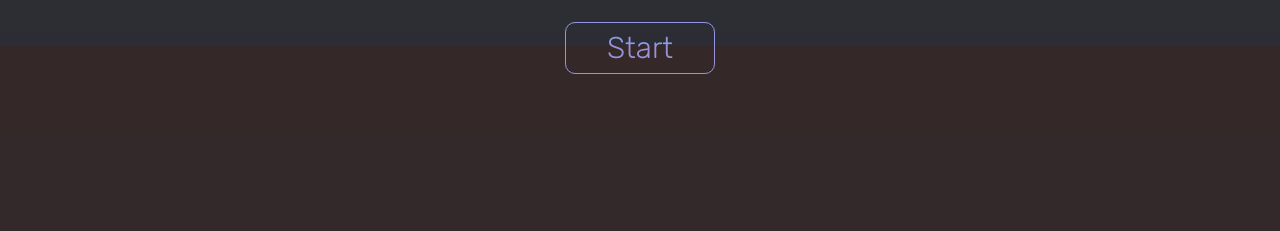
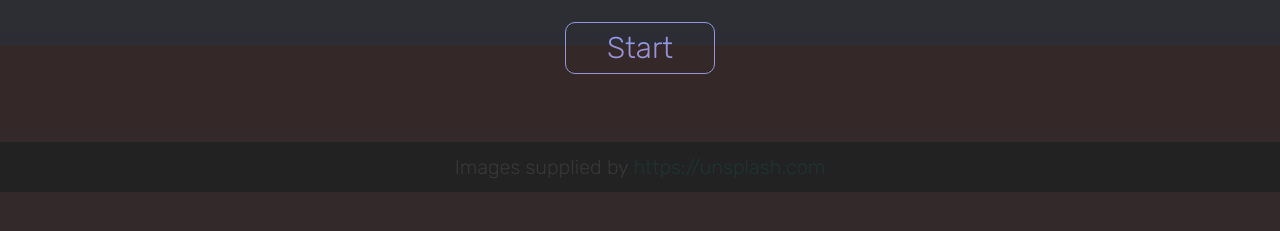
Before and after one commit to Yugo-R/odin-game-jam, a plain HTML site: page index.html in a window 1280 px wide. Shown: the part 755-986 px from the top of the page. Drawn offline with nearby package versions, Linux system fonts and the light colour scheme; a web font is replaced by a local one.

Commit message:
added footer with disclaimer about images with a link to source

```diff
--- a/index.html
+++ b/index.html
@@ -53,6 +53,9 @@
             <button id="prevImg" class="hideBtn"><i class="fas fa-chevron-left"></i></button>
             <button id="nextImg" class="hideBtn"><i class="fas fa-chevron-right"></i></button>
         </div>
+        <footer id="footer">
+            <div>Images supplied by <a href="https://unsplash.com/">https://unsplash.com</a></div>
+        </footer>
         <script type="module" src="main.js"></script>
     </body>
 </html>
--- a/style.css
+++ b/style.css
@@ -84,7 +84,7 @@ body{
 }
 
 #container{
-    padding: 5px;
+    padding: 5px 5px 10px 5px;
     border: 1px solid black;
     list-style-type: none;
     display: flex;
@@ -291,6 +291,23 @@ body{
     display: none;
 }
 
+/* ---------- Footer Settings ---------- */
+
+#footer {
+    display: flex;
+    position: relative;
+    top: 145px;
+    height: 50px;
+    width: 100%;
+    background: #222;
+}
+
+#footer div {
+    color: #fff;
+    margin: 15px auto;
+    font-size: 20px;
+}
+
 /* ---------- Animation Settings ---------- */
 @keyframes fadeInLeft {
     from {
```
